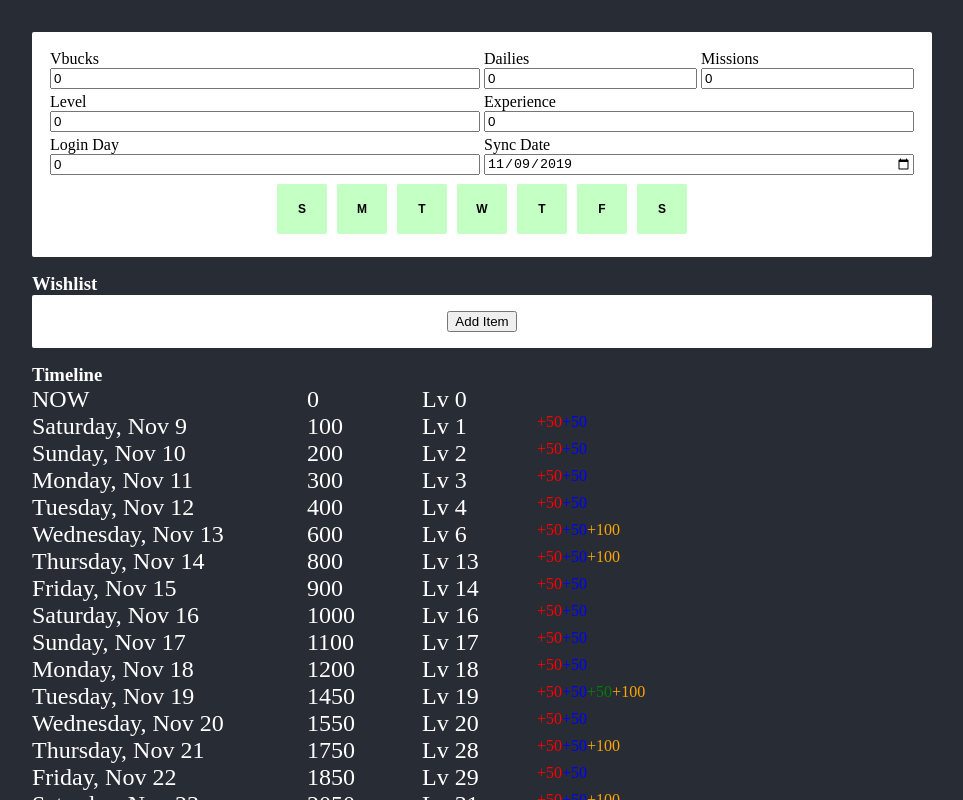
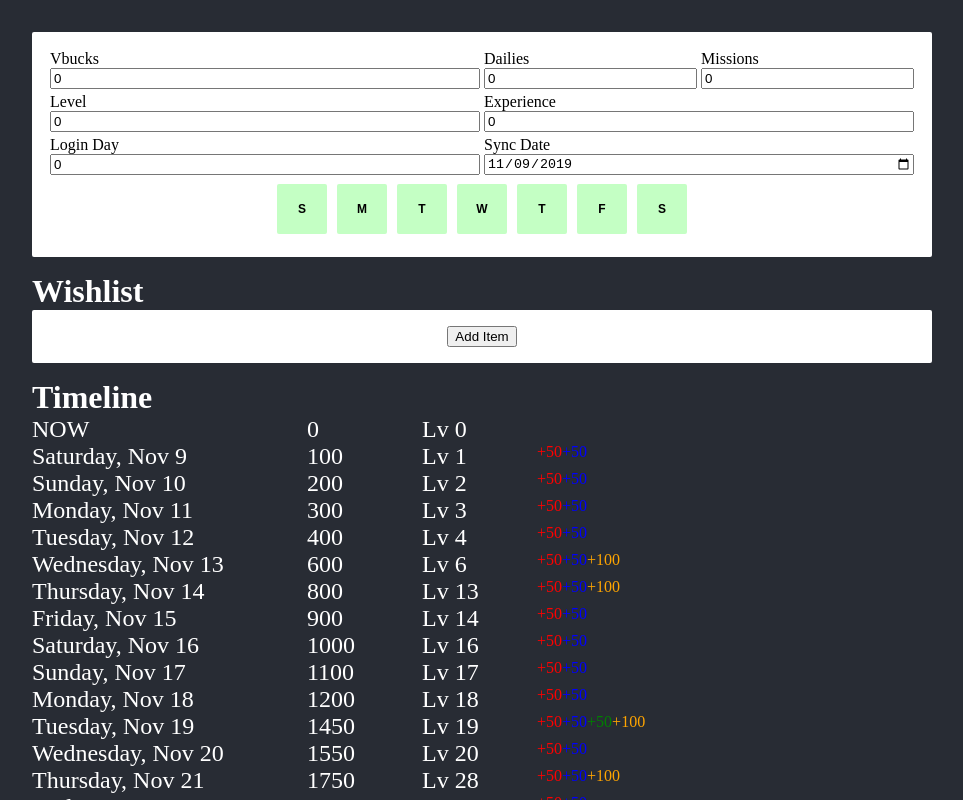
Before and after one commit to pirica/Forttomo, a React (Create React App) app: page / in a window 1280 px wide. Shown: the top 800 px of the page, without its empty margins (158-1121 px from the left). Built offline with nearby package versions, Linux system fonts and the light colour scheme.

Commit message:
Changed header tags

```diff
--- a/src/Components/TimelineView/TimelineView.js
+++ b/src/Components/TimelineView/TimelineView.js
@@ -38,7 +38,7 @@
 
     return (
         <div className='timeline_view section'>
-            <h3>Timeline</h3>
+            <h1>Timeline</h1>
             {timeline.map((day, index) => {
                 return <DayView day={day} key={`day-${index}`} />;
             })}
--- a/src/Components/WishlistView/WishlistView.js
+++ b/src/Components/WishlistView/WishlistView.js
@@ -37,7 +37,7 @@
 
     return (
         <div className='section'>
-            <h3>Wishlist</h3>
+            <h1>Wishlist</h1>
             <div className='timeline_view card'>
                 {wishlist.map((item, index) => {
                     return (
```
